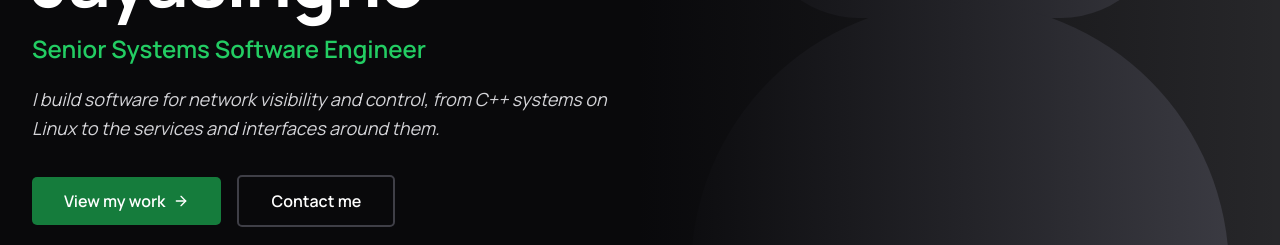
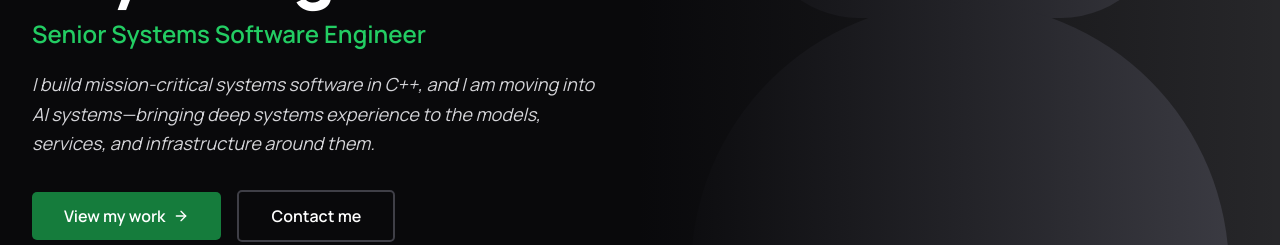
Before and after one commit to madukajay/portfolio, a React (Vite) app: page / in a window 1280 px wide. Shown: the part 318-563 px from the top of the page. Built offline with nearby package versions, Linux system fonts and the light colour scheme; no server answers.

Commit message:
Update site.ts with GitHub profile links and enhance introduction text for clarity and focus on AI systems.

```diff
--- a/src/data/site.ts
+++ b/src/data/site.ts
@@ -17,13 +17,13 @@ export const site = {
   phone: "+94 71 346 6099",
   phoneHref: "tel:+94713466099",
   linkedinUrl: "https://www.linkedin.com/in/maduka-jay",
-  githubUrl: "",
-  githubUsername: "",
+  githubUrl: "https://github.com/madukajay",
+  githubUsername: "madukajay",
   resumeUrl: `${import.meta.env.BASE_URL}Maduka-Jayasinghe-Resume.pdf`,
   /** Public path of a portrait, for example `${import.meta.env.BASE_URL}portrait.jpg`. Leave empty for the placeholder. */
   portrait: "",
   introduction:
-    "I build software for network visibility and control, from C++ systems on Linux to the services and interfaces around them.",
+    "I build mission-critical systems software in C++, and I am moving into AI systems—bringing deep systems experience to the models, services, and infrastructure around them.",
   seo: {
     title: "Maduka Jayasinghe | Senior Systems Software Engineer",
     description:
```
